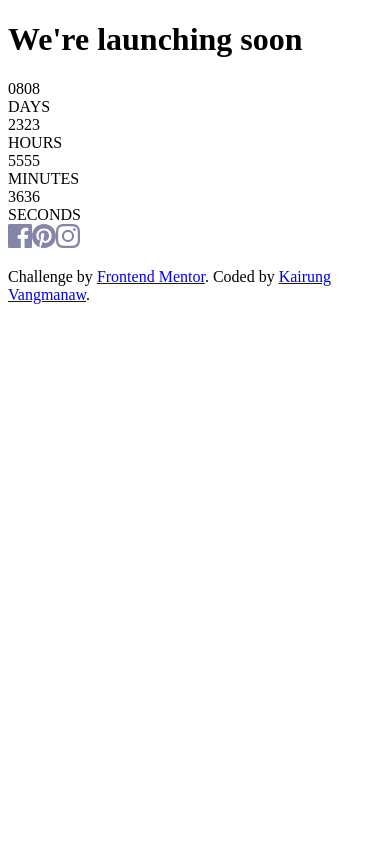
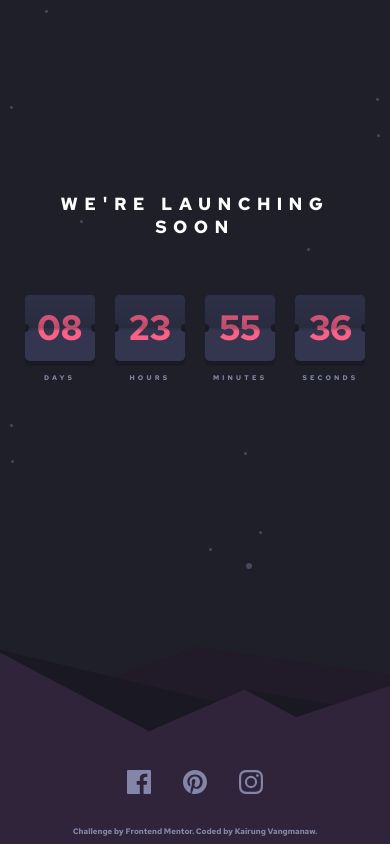
Before and after one commit to challenged-by-frontend-mentor/launch-countdown-timer, a React (Vite) app: page / in a window 390 px wide. Built offline with nearby package versions, Linux system fonts and the light colour scheme.

Commit message:
feat: implement responsive design for mobile and desktop

```diff
--- a/index.html
+++ b/index.html
@@ -8,6 +8,12 @@
       name="description"
       content="Launch countdown timer for our upcoming site release. Track days, hours, minutes, and seconds until launch."
     />
+    <link rel="preconnect" href="https://fonts.googleapis.com" />
+    <link rel="preconnect" href="https://fonts.gstatic.com" crossorigin />
+    <link
+      href="https://fonts.googleapis.com/css2?family=Red+Hat+Text:ital,wght@0,700;1,700&display=swap"
+      rel="stylesheet"
+    />
     <title>Frontend Mentor | Launch countdown timer</title>
   </head>
   <body>
--- a/package.json
+++ b/package.json
@@ -22,6 +22,7 @@
     "eslint-plugin-react-hooks": "^7.1.1",
     "eslint-plugin-react-refresh": "^0.5.6",
     "globals": "^17.12.0",
-    "vite": "^8.3.0"
+    "vite": "^8.3.0",
+    "vite-plugin-svgr": "^5.2.0"
   }
 }
--- a/src/App.css
+++ b/src/App.css
@@ -0,0 +1,252 @@
+:root {
+  /* Colors */
+  --clr-primary-lavender-300: hsl(237, 18%, 59%);
+  --clr-primary-pink-100: hsl(345, 95%, 68%);
+  --clr-neutral-white: hsl(0, 0%, 100%);
+  --clr-neutral-slate-700: hsl(236, 21%, 26%);
+  --clr-neutral-slate-800: hsl(235, 16%, 14%);
+  --clr-neutral-slate-900: hsl(234, 17%, 12%);
+
+  /* Typography */
+  --ff-body: "Red Hat Text", sans-serif;
+  --fs-body: 14px;
+
+  /* Other variables */
+  --card-dot-size: 8px;
+  --card-dot-position: calc(var(--card-dot-size) / 2 * -1);
+}
+
+body {
+  font-family: var(--ff-body);
+  font-size: var(--fs-body);
+  color: var(--clr-neutral-white);
+  background-color: var(--clr-neutral-slate-800);
+  background-image: url(./assets/pattern-hills.svg), url(./assets/bg-stars.svg);
+  background-repeat: no-repeat;
+  background-position:
+    bottom 0 right 15%,
+    top;
+}
+
+#root {
+  height: 100dvh;
+  display: flex;
+  flex-direction: column;
+}
+
+.main-content {
+  margin-top: auto;
+  margin-bottom: auto;
+
+  display: flex;
+  flex-direction: column;
+  align-items: center;
+  gap: 3.5rem;
+}
+
+.main-content__title {
+  text-transform: uppercase;
+  font-size: 1.1rem;
+  letter-spacing: 0.4rem;
+  text-align: center;
+  margin: 0 2rem;
+}
+
+.timer {
+  width: 100%;
+  display: flex;
+  justify-content: center;
+}
+
+.timer__container {
+  width: 100%;
+  margin: 0 1.4rem;
+  display: flex;
+  justify-content: space-around;
+  gap: 1rem;
+}
+
+.timer__item {
+  display: flex;
+  flex-direction: column;
+  align-items: center;
+  gap: 0.8rem;
+}
+
+.timer__card {
+  display: flex;
+  flex-direction: column;
+  justify-content: center;
+  align-items: center;
+
+  width: 70px;
+  height: 66px;
+  background-color: var(--clr-neutral-slate-700);
+  border-radius: 0.3rem;
+  box-shadow: 0 5px 0 0 var(--clr-neutral-slate-900);
+  perspective: 100px;
+  font-size: 2.2rem;
+  color: var(--clr-primary-pink-100);
+  overflow: hidden;
+
+  position: relative;
+}
+
+.timer__card::after {
+  content: "";
+  width: 100%;
+  height: 50%;
+  position: absolute;
+  bottom: 50%;
+  transform: translateY(3px);
+  background: linear-gradient(
+    transparent,
+    hsl(from var(--clr-neutral-slate-800) h s l / 0.3) 90%,
+    hsl(from var(--clr-neutral-slate-800) h s l / 0.2) 95%,
+    transparent 100%
+  );
+  z-index: 9;
+}
+
+.timer__card-half {
+  height: 50%;
+  display: flex;
+  justify-content: center;
+  width: 100%;
+
+  position: absolute;
+  right: 0;
+  left: 0;
+  overflow: hidden;
+}
+
+.timer__card-half--top {
+  top: 0;
+  align-items: flex-end;
+  line-height: 0;
+  background-color: hsl(236, 21%, 23%);
+}
+
+.timer__card-half--bottom {
+  bottom: 0;
+  align-items: flex-start;
+  line-height: 0;
+}
+
+.timer__card-half--top::before,
+.timer__card-half--top::after,
+.timer__card-half--bottom::before,
+.timer__card-half--bottom::after {
+  content: "";
+  position: absolute;
+  width: var(--card-dot-size);
+  height: var(--card-dot-size);
+  background-color: var(--clr-neutral-slate-900);
+  border-radius: 50%;
+  z-index: 10;
+}
+
+.timer__card-half--top::before,
+.timer__card-half--bottom::before {
+  left: var(--card-dot-position);
+}
+
+.timer__card-half--top::after,
+.timer__card-half--bottom::after {
+  right: var(--card-dot-position);
+}
+
+.timer__card-half--top::before,
+.timer__card-half--top::after {
+  bottom: var(--card-dot-position);
+}
+
+.timer__card-half--bottom::before,
+.timer__card-half--bottom::after {
+  top: var(--card-dot-position);
+}
+
+.timer__label {
+  font-size: 0.42rem;
+  letter-spacing: 0.2rem;
+  color: var(--clr-primary-lavender-300);
+}
+
+.footer {
+  margin-top: auto;
+  width: 100%;
+
+  display: flex;
+  flex-direction: column;
+  align-items: center;
+  text-align: center;
+  font-size: 0.5rem;
+  color: var(--clr-primary-lavender-300);
+  padding-bottom: 8px;
+}
+
+.footer__socials {
+  display: flex;
+  margin-bottom: 1.85rem;
+  gap: 2rem;
+}
+
+.footer__social-icon path {
+  transition: fill 0.3s ease;
+}
+
+.footer__social-icon:hover path {
+  fill: var(--clr-primary-pink-100);
+}
+
+.footer__link {
+  color: var(--clr-primary-lavender-300);
+  text-decoration: none;
+}
+
+.footer__link:hover,
+.footer__link:focus-visible {
+  text-decoration: underline;
+  color: var(--clr-primary-pink-100);
+}
+
+@media (min-width: 1024px) {
+  :root {
+    --card-dot-size: 12px;
+  }
+
+  .main-content {
+    gap: 6.6rem;
+  }
+
+  .main-content__title {
+    font-size: 1.3rem;
+    letter-spacing: 0.52rem;
+    margin-top: 0.7rem;
+  }
+
+  .timer__container {
+    justify-content: center;
+    gap: 2rem;
+  }
+
+  .timer__item {
+    gap: 1.6rem;
+  }
+
+  .timer__card {
+    width: 148px;
+    height: 138px;
+    font-size: 4.7rem;
+    box-shadow: 0 10px 0 0 var(--clr-neutral-slate-900);
+  }
+
+  .timer__label {
+    font-size: 0.8rem;
+    letter-spacing: 0.4rem;
+  }
+
+  .footer__socials {
+    margin-bottom: 3.2rem;
+  }
+}
--- a/src/components/Footer.jsx
+++ b/src/components/Footer.jsx
@@ -1,31 +1,28 @@
-import IconFacebook from "../assets/icon-facebook.svg"
-import IconInstagram from "../assets/icon-instagram.svg"
-import IconPinterest from "../assets/icon-pinterest.svg"
+import IconFacebook from "../assets/icon-facebook.svg?react";
+import IconInstagram from "../assets/icon-instagram.svg?react";
+import IconPinterest from "../assets/icon-pinterest.svg?react";
 
 const CONTACT_DATA = [
-  { contact: "Facebook", icon: IconFacebook },
-  { contact: "Pinterest", icon: IconPinterest },
-  { contact: "Instagram", icon: IconInstagram },
+  { contact: "Facebook", Icon: IconFacebook },
+  { contact: "Pinterest", Icon: IconPinterest },
+  { contact: "Instagram", Icon: IconInstagram },
 ];
 
 const Footer = () => {
   return (
     <footer className="footer">
       <div className="footer__socials">
-        {CONTACT_DATA.map(item => (
-            <a
+        {CONTACT_DATA.map(({contact, Icon}) => (
+          <a
             href="#"
             className="footer__social-link"
-            aria-label={`Visit our ${item.contact} page`}
-            key={item.contact}
-            >
-            <img
-                src={item.icon}
-                alt=""
-                className={`footer__social-icon footer__social-icon--${item.contact.toLowerCase()}`}
-                aria-hidden="true"
+            aria-label={`Visit our ${contact} page`}
+            key={contact}
+          >
+            <Icon
+              className={`footer__social-icon footer__social-icon--${contact.toLowerCase()}`}
             />
-            </a>
+          </a>
         ))}
       </div>
       <p className="footer__attribution">
--- a/src/index.css
+++ b/src/index.css
@@ -0,0 +1,52 @@
+/* CSS Reset */
+*,
+*::before,
+*::after {
+  margin: 0;
+  padding: 0;
+  box-sizing: border-box;
+}
+
+body {
+  margin: 0;
+  min-height: 100vh;
+  line-height: 1.3;
+  -webkit-text-size-adjust: 100%;
+}
+
+html {
+  font-size: 100%;
+}
+
+img,
+video {
+  display: block;
+  max-width: 100%;
+  height: auto;
+  object-fit: cover;
+}
+
+ul,
+ol {
+  list-style: none;
+  margin: 0;
+  padding: 0;
+}
+
+article {
+  margin: 0;
+}
+
+h1,
+h2,
+h3,
+h4,
+p {
+  overflow-wrap: break-word;
+}
+
+button {
+  font: inherit;
+  color: inherit;
+  cursor: pointer;
+}
--- a/vite.config.js
+++ b/vite.config.js
@@ -1,7 +1,8 @@
-import react from '@vitejs/plugin-react'
-import { defineConfig } from 'vite'
+import react from "@vitejs/plugin-react";
+import { defineConfig } from "vite";
+import svgr from "vite-plugin-svgr";
 
 // https://vite.dev/config/
 export default defineConfig({
-  plugins: [react()],
-})
+  plugins: [react(), svgr()],
+});
```
Also changed, not shown: 1 other file (tests, documents, lock files or other folders).
